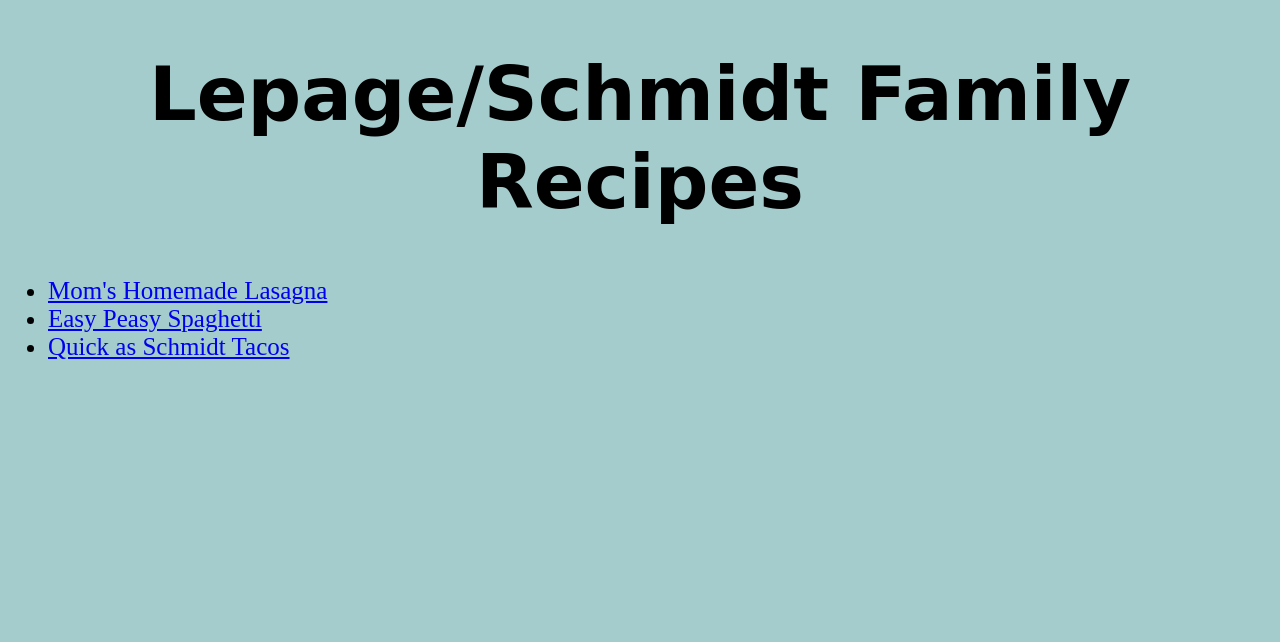
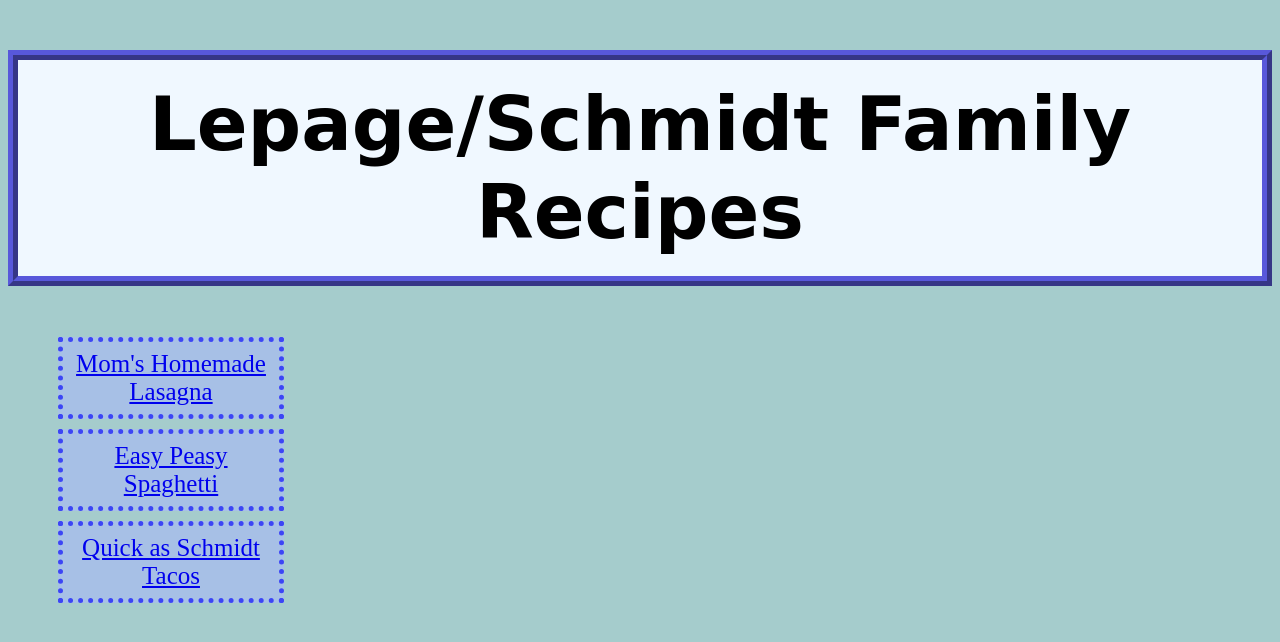
Before and after one commit to Aim-ez/odin-recipes, a plain HTML site: page index.html in a window 1280 px wide. Drawn offline with Linux system fonts and the light colour scheme.

Commit message:
Add CSS border and margin elements

```diff
--- a/home-style.css
+++ b/home-style.css
@@ -7,10 +7,25 @@ body {
     text-align: center;
     font-size: 75px;
     font-weight: 700;
+    background-color: aliceblue;
+    border: 10px ridge rgb(88, 88, 218);
+    padding: 20px;
 }
 
 .recipe {
     font-size: 25px;
     font-family: "Times New Roman", serif;
     text-underline-offset: 2px;
+    padding: 8px;
+    width: 200px;
+    background-color: rgb(167, 192, 230);
+    text-align: center;
+    margin: 10px;
+    border: 5px dotted rgba(0, 0, 255, 0.637);
+    list-style: none;
 }
+
+ul :hover {
+    background-color: #52a6dd;
+    color: #fff
+}
--- a/recipes/recipe-style.css
+++ b/recipes/recipe-style.css
@@ -1,12 +1,21 @@
 h1 {
     text-align: center;
     font-family: cursive;
+    background-color: aliceblue;
+    border: 10px ridge rgb(88, 88, 218);
+    padding: 20px 10px;
+    margin: 0 auto;
+    width: 320px;
+    margin-bottom: 20px;
 }
 
 h3 {
-    background-color: aqua;
+    background-color: lightblue;
     text-align: center;
     font-weight: 600;
+    padding: 4px;
+    border: 2px solid blue;
+    display:block;
 }
 
 h4 {
```
